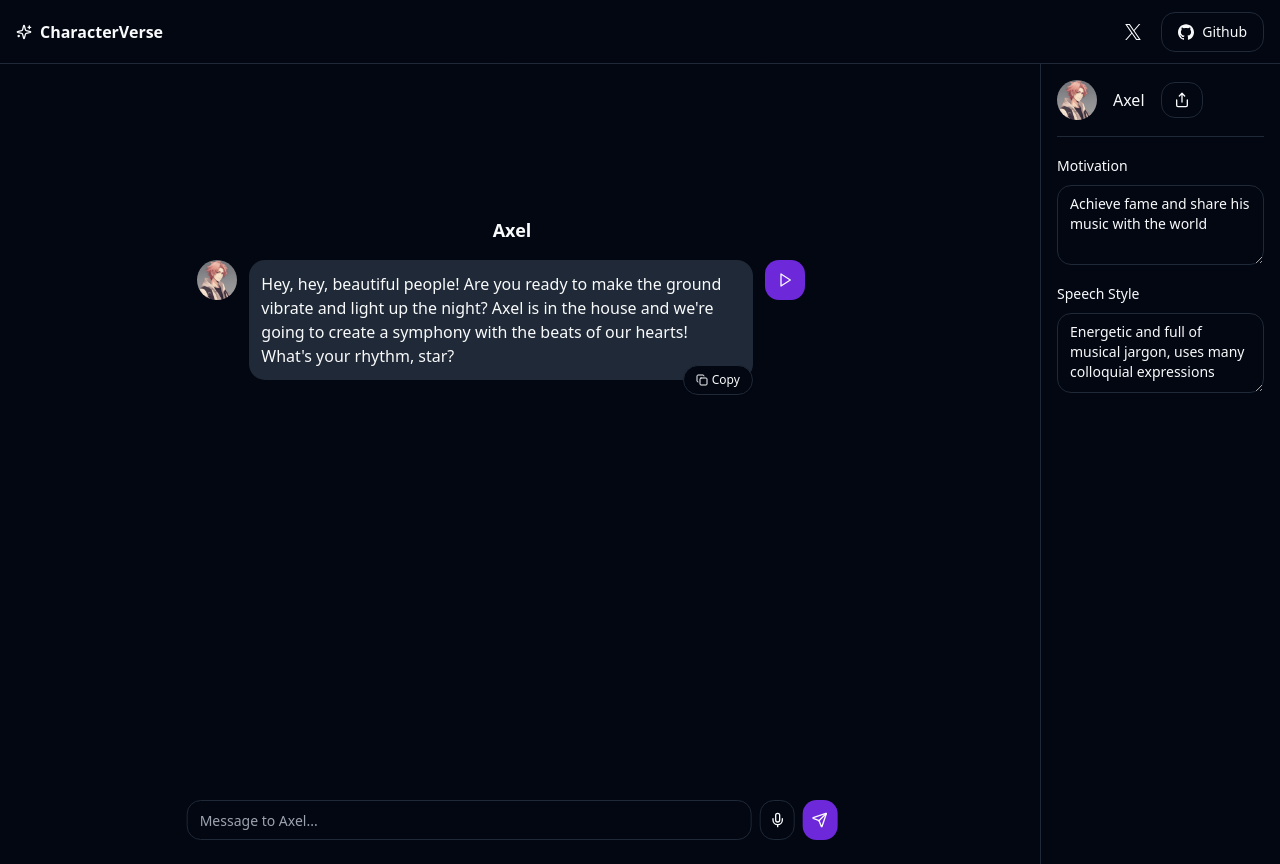
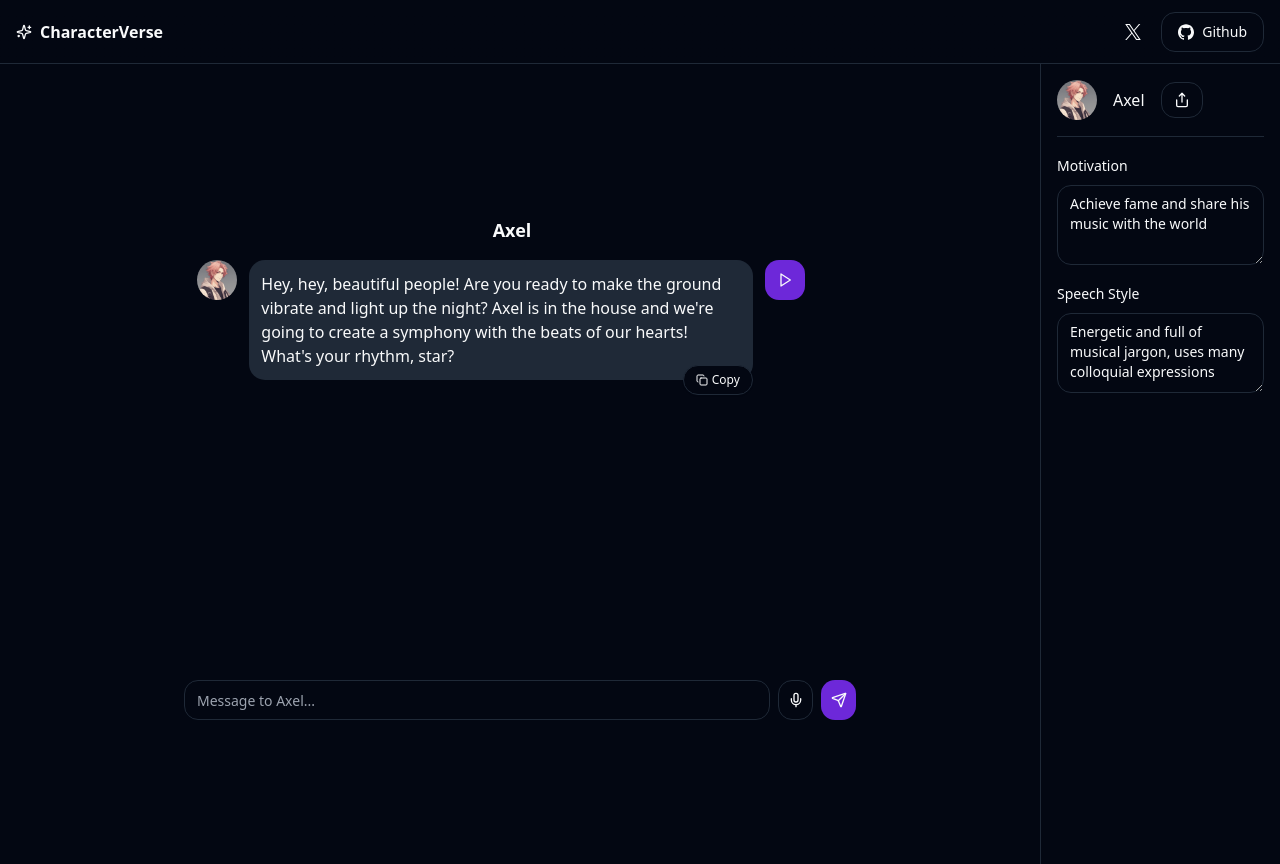
Before and after one commit to roberthgnz/character-verse, a Next.js app: page /chat/Axel in a window 1280 px wide. Built offline with nearby package versions, Linux system fonts and the light colour scheme; grey boxes are pictures that could not be loaded.

Commit message:
refactor: Add useScrollToBottom hook for scrolling to the bottom of a container

```diff
--- a/components/chat-panel.tsx
+++ b/components/chat-panel.tsx
@@ -6,6 +6,7 @@ import { Character } from "@/types"
 import { useChat } from "ai/react"
 import { LoaderIcon, SendIcon } from "lucide-react"
 
+import { useScrollToBottom } from "@/hooks/use-scroll-to-bottom"
 import { Button } from "@/components/ui/button"
 import { Input } from "@/components/ui/input"
 
@@ -17,12 +18,14 @@ interface ChatProps {
 }
 
 export const ChatPanel = ({ character }: ChatProps) => {
+  const characterState = getState()
+
   const inputRef = useRef<HTMLInputElement>(null)
 
   const [input, setInput] = useState("")
   const [isLoading, setIsLoading] = useState(false)
 
-  const characterState = getState()
+  const { ref: scrollRef, scrollToBottom } = useScrollToBottom<HTMLDivElement>()
 
   const { messages, handleSubmit, handleInputChange } = useChat({
     headers: {
@@ -39,6 +42,9 @@ export const ChatPanel = ({ character }: ChatProps) => {
       setInput("")
       setIsLoading(false)
     },
+    onFinish() {
+      scrollToBottom()
+    },
   })
 
   const onTranscriptChange = (transcript: string) => {
@@ -50,7 +56,7 @@ export const ChatPanel = ({ character }: ChatProps) => {
   }
 
   return (
-    <div className="relative flex h-full flex-col p-4">
+    <div ref={scrollRef} className="flex h-full flex-col overflow-y-auto p-4">
       <div className="mx-auto flex w-2/3 flex-col items-center justify-between gap-2">
         <video className="size-32 rounded-full" muted loop autoPlay>
           <source
@@ -61,7 +67,7 @@ export const ChatPanel = ({ character }: ChatProps) => {
         <p className="text-lg font-semibold">{character.name}</p>
       </div>
       {messages.length !== 0 && (
-        <div className="mx-auto w-2/3 space-y-4 overflow-auto p-4">
+        <div className="mx-auto w-2/3 space-y-4 p-4 pb-20">
           {messages.map((message) => (
             <ChatMessage key={message.id} {...message} character={character} />
           ))}
@@ -82,8 +88,9 @@ export const ChatPanel = ({ character }: ChatProps) => {
           })
           setIsLoading(true)
         }}
-        className="absolute bottom-2 left-1/2 flex w-2/3 -translate-x-1/2 items-center gap-2 p-4"
+        className="bg-background absolute bottom-16  left-0 w-[calc(80%_+_1rem)] p-4"
       >
+        <div className="mx-auto flex w-2/3 items-center gap-2">
           <Input
             ref={inputRef}
             id="input"
@@ -107,6 +114,7 @@ export const ChatPanel = ({ character }: ChatProps) => {
               <LoaderIcon size={16} className="animate-spin" />
             )}
           </Button>
+        </div>
       </form>
     </div>
   )
--- /dev/null
+++ b/hooks/use-scroll-to-bottom.ts
@@ -0,0 +1,58 @@
+import { useCallback, useEffect, useRef } from "react"
+
+interface UseScrollToBottomOptions {
+  smooth?: boolean
+}
+
+export const useScrollToBottom = <T extends HTMLElement>(
+  options: UseScrollToBottomOptions = {}
+) => {
+  const { smooth = true } = options
+  const containerRef = useRef<T | null>(null)
+
+  const getScrollableChild = useCallback((element: T | null): T | null => {
+    if (!element) return null
+
+    const isScrollable = (el: T) => {
+      const hasScrollableContent = el.scrollHeight > el.clientHeight
+      const overflowYStyle = window.getComputedStyle(el).overflowY
+      const isOverflowHidden = overflowYStyle.indexOf("hidden") !== -1
+
+      return hasScrollableContent && !isOverflowHidden
+    }
+
+    if (isScrollable(element)) {
+      return element
+    }
+
+    for (const child of Array.from(element.children)) {
+      const scrollableChild = getScrollableChild(child as T)
+      if (scrollableChild) {
+        return scrollableChild
+      }
+    }
+
+    return null
+  }, [])
+
+  const scrollToBottom = useCallback(() => {
+    if (containerRef.current) {
+      const scrollableElement = getScrollableChild(containerRef.current)
+
+      if (scrollableElement) {
+        const { scrollHeight } = scrollableElement
+
+        scrollableElement.scrollTo({
+          top: scrollHeight,
+          behavior: smooth ? "smooth" : "auto",
+        })
+      }
+    }
+  }, [smooth, getScrollableChild])
+
+  useEffect(() => {
+    scrollToBottom()
+  }, [scrollToBottom])
+
+  return { ref: containerRef, scrollToBottom }
+}
```
Lines whose indentation alone changed are shown as unchanged.
